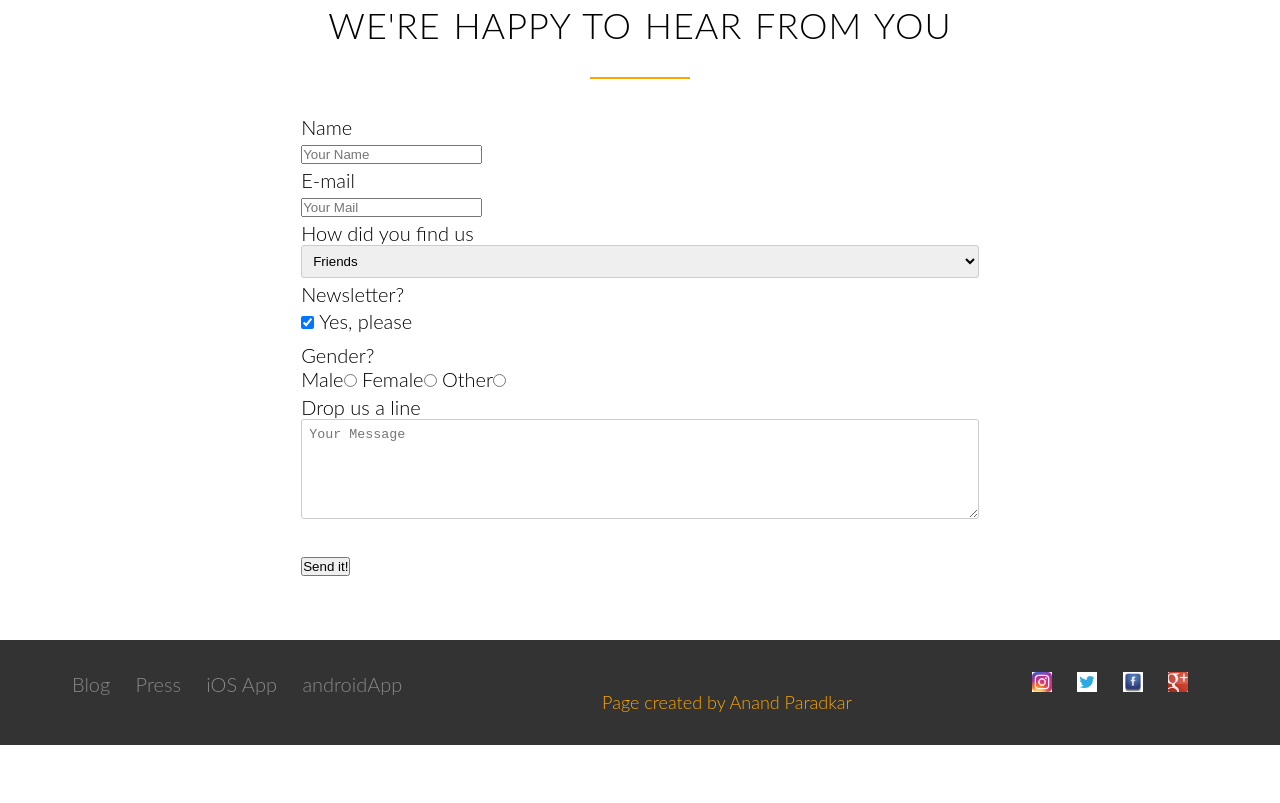
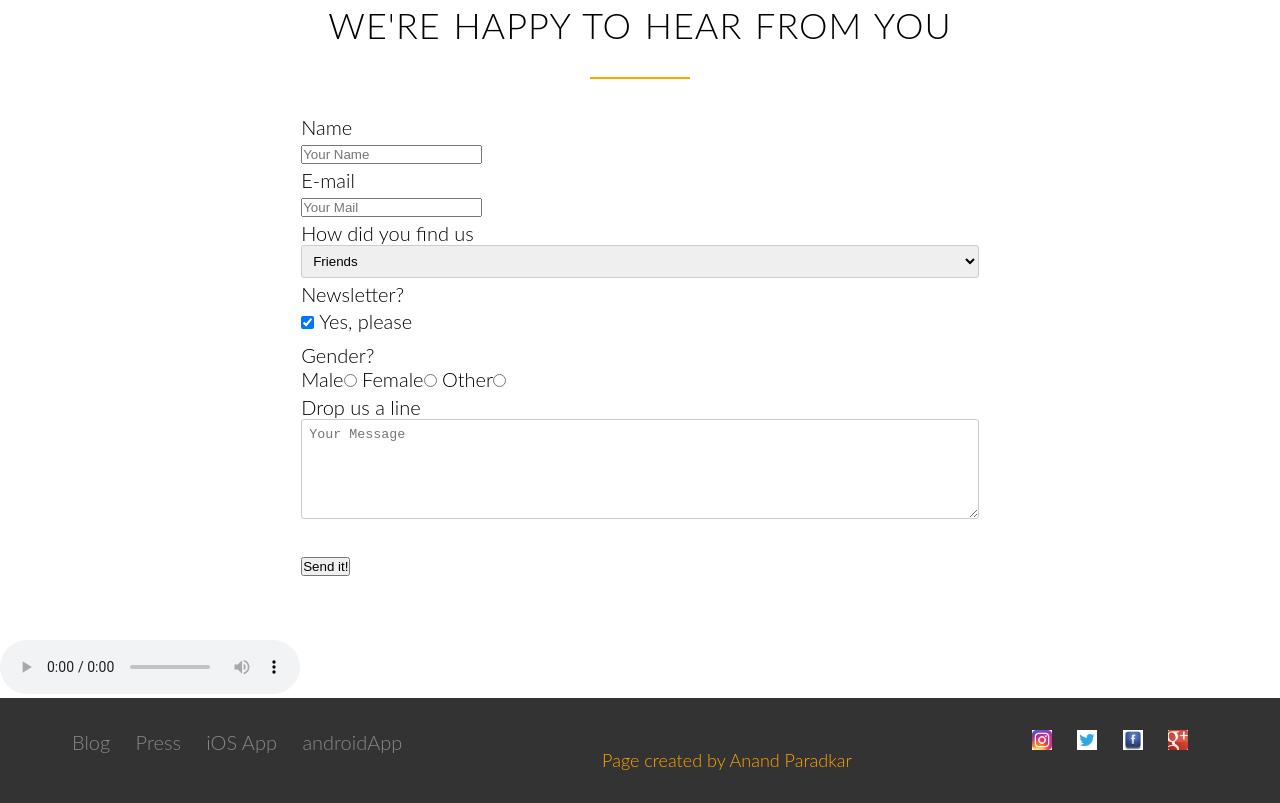
Before and after one commit to anandparadkar8/peer_assign, a plain HTML site: page index.html in a window 1280 px wide. Shown: the part 2605-3408 px from the top of the page. Before the commit the page ends 3350 px from the top, so only its background shows below. Drawn offline with Linux system fonts and the light colour scheme.

Commit message:
audio added

```diff
--- a/css/style.css
+++ b/css/style.css
@@ -281,11 +281,6 @@ input[type=checkbox]{
 	outline:none;
 }
 
-
-
-
-
-
 footer{
 	background-color:#333;
 	padding:30px;
--- a/index.html
+++ b/index.html
@@ -177,7 +177,7 @@
                 <label>Gender?</label>
                 </div>
                 <div class="col span-2-of-3">
-                Male<input type="radio" name="mygender" > Female<input type="radio" name="mygender"> Other<input type="radio" name="mygender">
+                Male<input type="radio" name="mygender"> Female<input type="radio" name="mygender"> Other<input type="radio" name="mygender">
                 </div>
             </div>
 
@@ -201,6 +201,10 @@
             </form>
         </div>
         </section>
+        <audio controls class="play">
+            <source src="play.mp3" type="audio/mpeg">
+          Your browser does not support the audio element.
+          </audio>
         <footer>
             <div class="row">
                 <div class="col span-1-of-2">
@@ -221,8 +225,7 @@
             </div>
             </div>
             <div class="row">
-                <p>Page created by Anand Paradkar
-                </p>
+                <p>Page created by Anand Paradkar</p>
             </div>
             </footer>
 </body>
```
Also changed, not shown: 1 other file.
